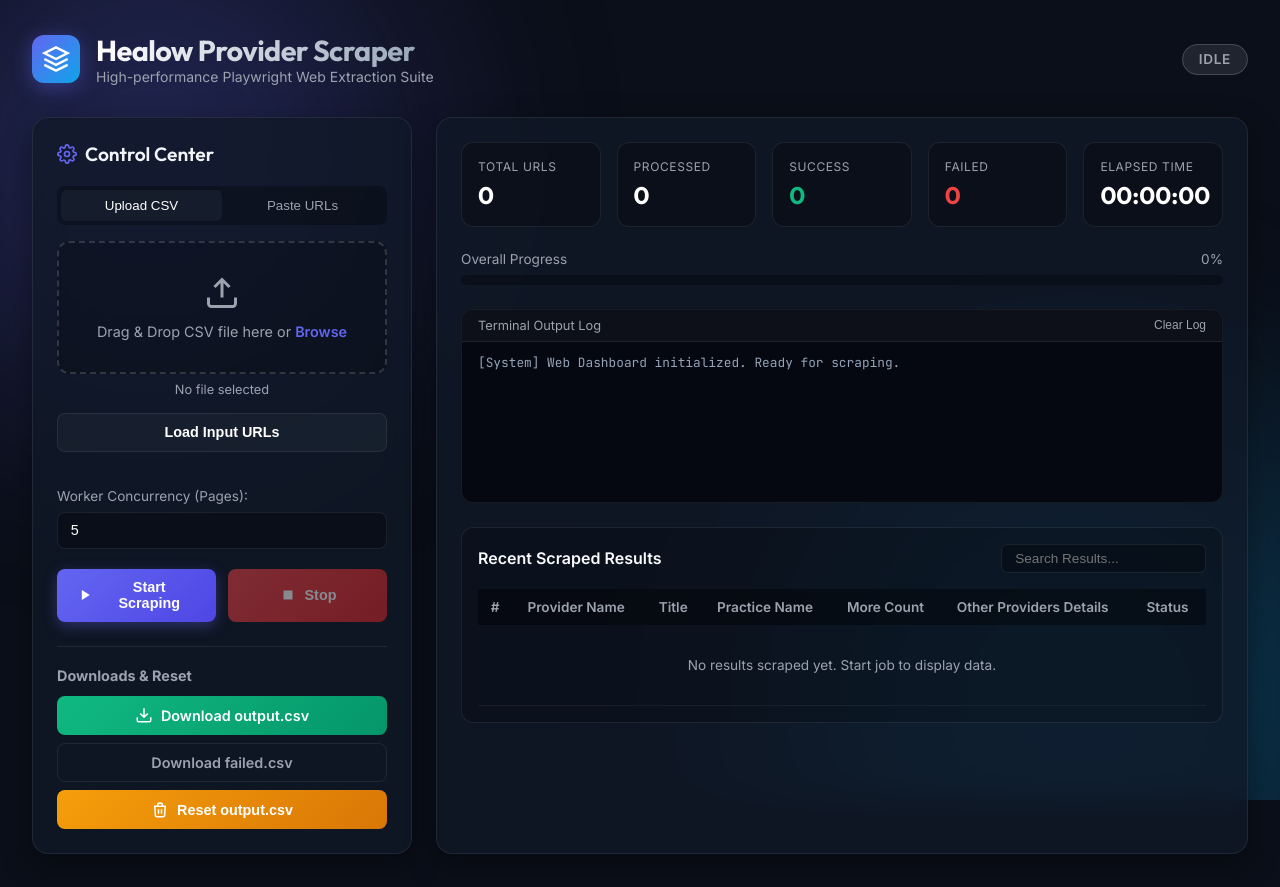
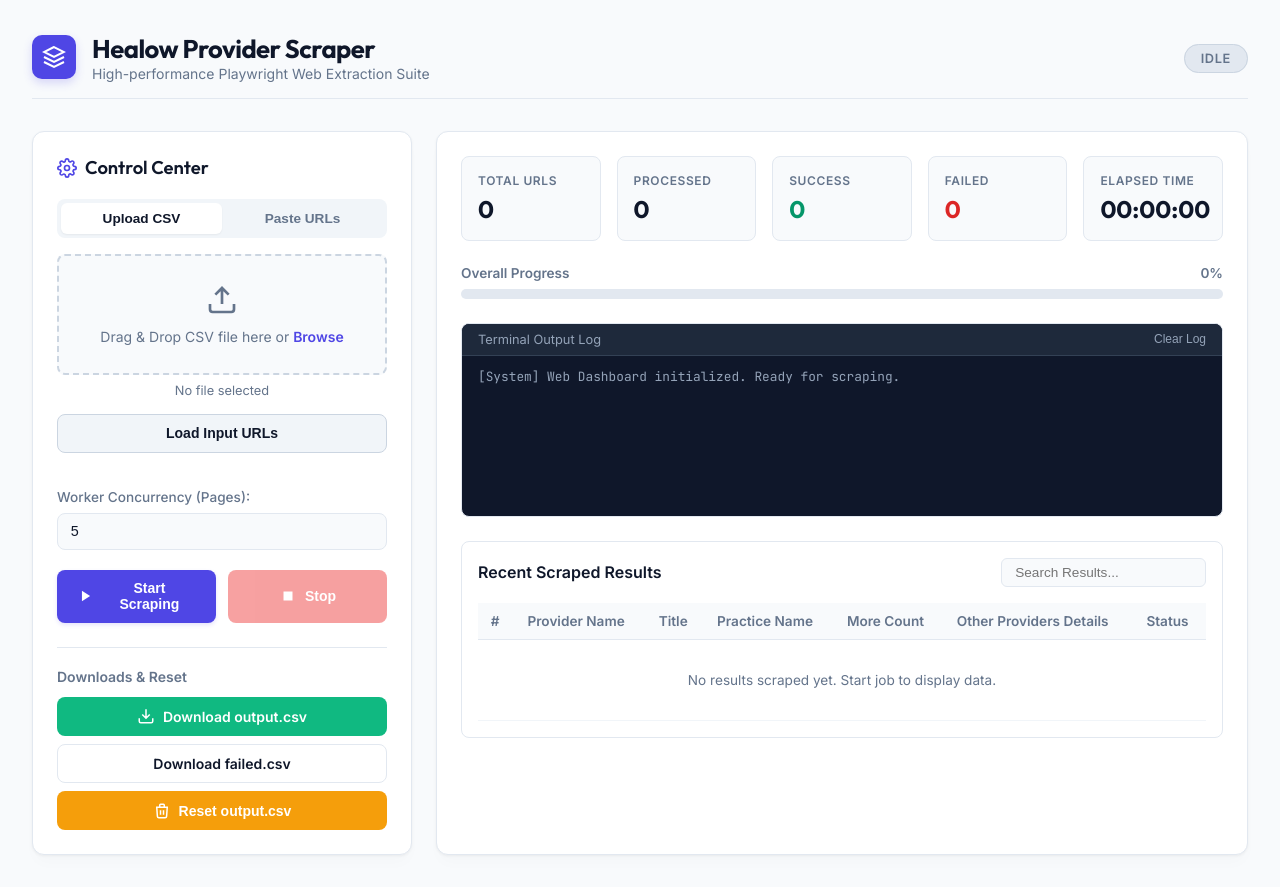
Before and after one commit to sonu2k1/Scrapper, a website: page public/index.html in a window 1280 px wide. Drawn offline with Linux system fonts and the light colour scheme; no server answers.

Commit message:
Redesign UI to clean, minimal white light theme

```diff
--- a/public/style.css
+++ b/public/style.css
@@ -1,16 +1,16 @@
 :root {
-  --bg-dark: #0b0f19;
-  --panel-bg: rgba(17, 24, 39, 0.75);
-  --panel-border: rgba(255, 255, 255, 0.08);
-  --primary: #6366f1;
-  --primary-hover: #4f46e5;
-  --secondary: #0ea5e9;
+  --bg-light: #f8fafc;
+  --panel-bg: #ffffff;
+  --panel-border: #e2e8f0;
+  --primary: #4f46e5;
+  --primary-hover: #4338ca;
+  --secondary: #0284c7;
   --success: #10b981;
   --danger: #ef4444;
   --warning: #f59e0b;
-  --text-main: #f9fafb;
-  --text-muted: #9ca3af;
-  --card-bg: rgba(31, 41, 55, 0.5);
+  --text-main: #0f172a;
+  --text-muted: #64748b;
+  --card-bg: #f1f5f9;
   --font-main: 'Inter', -apple-system, BlinkMacSystemFont, sans-serif;
   --font-display: 'Outfit', sans-serif;
   --font-mono: 'JetBrains Mono', monospace;
@@ -23,47 +23,15 @@
 }
 
 body {
-  background-color: var(--bg-dark);
+  background-color: var(--bg-light);
   color: var(--text-main);
   font-family: var(--font-main);
   min-height: 100vh;
   position: relative;
-  overflow-x: hidden;
 }
 
-/* Background Glowing Orbs */
 .background-globes {
-  position: fixed;
-  top: 0;
-  left: 0;
-  width: 100vw;
-  height: 100vh;
-  z-index: -1;
-  overflow: hidden;
-  pointer-events: none;
-}
-
-.globe {
-  position: absolute;
-  border-radius: 50%;
-  filter: blur(120px);
-  opacity: 0.25;
-}
-
-.globe-1 {
-  width: 500px;
-  height: 500px;
-  background: var(--primary);
-  top: -100px;
-  left: -100px;
-}
-
-.globe-2 {
-  width: 600px;
-  height: 600px;
-  background: var(--secondary);
-  bottom: -200px;
-  right: -100px;
+  display: none;
 }
 
 .app-container {
@@ -78,6 +46,8 @@ body {
   justify-content: space-between;
   align-items: center;
   margin-bottom: 2rem;
+  padding-bottom: 1rem;
+  border-bottom: 1px solid var(--panel-border);
 }
 
 .logo-group {
@@ -87,30 +57,28 @@ body {
 }
 
 .logo-icon {
-  width: 48px;
-  height: 48px;
-  background: linear-gradient(135deg, var(--primary), var(--secondary));
-  border-radius: 12px;
+  width: 44px;
+  height: 44px;
+  background: var(--primary);
+  border-radius: 10px;
   display: flex;
   align-items: center;
   justify-content: center;
   color: #fff;
-  box-shadow: 0 4px 20px rgba(99, 102, 241, 0.4);
+  box-shadow: 0 4px 10px rgba(79, 70, 229, 0.2);
 }
 
 .logo-icon svg {
-  width: 28px;
-  height: 28px;
+  width: 24px;
+  height: 24px;
 }
 
 h1 {
   font-family: var(--font-display);
-  font-size: 1.8rem;
+  font-size: 1.6rem;
   font-weight: 700;
+  color: var(--text-main);
   letter-spacing: -0.02em;
-  background: linear-gradient(to right, #fff, #94a3b8);
-  -webkit-background-clip: text;
-  -webkit-text-fill-color: transparent;
 }
 
 .subtitle {
@@ -121,32 +89,32 @@ h1 {
 .status-badge {
   padding: 0.4rem 1rem;
   border-radius: 9999px;
-  font-size: 0.85rem;
+  font-size: 0.8rem;
   font-weight: 600;
   text-transform: uppercase;
   letter-spacing: 0.05em;
-  background: rgba(156, 163, 175, 0.15);
+  background: #e2e8f0;
   color: var(--text-muted);
-  border: 1px solid rgba(156, 163, 175, 0.3);
+  border: 1px solid #cbd5e1;
 }
 
 .status-badge.running {
-  background: rgba(16, 185, 129, 0.2);
-  color: var(--success);
-  border-color: rgba(16, 185, 129, 0.4);
+  background: #d1fae5;
+  color: #047857;
+  border-color: #a7f3d0;
   animation: pulse 2s infinite;
 }
 
 .status-badge.stopped {
-  background: rgba(239, 68, 68, 0.2);
-  color: var(--danger);
-  border-color: rgba(239, 68, 68, 0.4);
+  background: #fee2e2;
+  color: #b91c1c;
+  border-color: #fca5a5;
 }
 
 .status-badge.completed {
-  background: rgba(99, 102, 241, 0.2);
-  color: var(--primary);
-  border-color: rgba(99, 102, 241, 0.4);
+  background: #e0e7ff;
+  color: #4338ca;
+  border-color: #c7d2fe;
 }
 
 @keyframes pulse {
@@ -170,23 +138,21 @@ h1 {
 /* Panel Styling */
 .panel {
   background: var(--panel-bg);
-  backdrop-filter: blur(16px);
-  -webkit-backdrop-filter: blur(16px);
   border: 1px solid var(--panel-border);
-  border-radius: 16px;
+  border-radius: 12px;
   padding: 1.5rem;
-  box-shadow: 0 10px 30px rgba(0, 0, 0, 0.4);
+  box-shadow: 0 1px 3px rgba(0, 0, 0, 0.05), 0 10px 15px -3px rgba(0, 0, 0, 0.02);
 }
 
 .panel-title {
   font-family: var(--font-display);
-  font-size: 1.2rem;
+  font-size: 1.15rem;
   font-weight: 600;
   display: flex;
   align-items: center;
   gap: 0.5rem;
   margin-bottom: 1.25rem;
-  color: #f1f5f9;
+  color: var(--text-main);
 }
 
 .panel-title svg {
@@ -198,7 +164,7 @@ h1 {
 /* Controls & Forms */
 .tabs {
   display: flex;
-  background: rgba(0, 0, 0, 0.3);
+  background: #f1f5f9;
   padding: 4px;
   border-radius: 8px;
   margin-bottom: 1rem;
@@ -210,20 +176,21 @@ h1 {
   border: none;
   background: none;
   color: var(--text-muted);
-  font-weight: 500;
+  font-weight: 600;
+  font-size: 0.85rem;
   border-radius: 6px;
   cursor: pointer;
   transition: all 0.2s;
 }
 
 .tab-btn.active {
-  background: var(--card-bg);
-  color: #fff;
+  background: #ffffff;
+  color: var(--text-main);
+  box-shadow: 0 1px 2px rgba(0, 0, 0, 0.05);
 }
 
 .tab-content {
   display: none;
-
 }
 
 .tab-content.active {
@@ -231,30 +198,30 @@ h1 {
 }
 
 .file-dropzone {
-  border: 2px dashed rgba(255, 255, 255, 0.15);
-  border-radius: 12px;
-  padding: 2rem 1rem;
+  border: 2px dashed #cbd5e1;
+  border-radius: 8px;
+  padding: 1.75rem 1rem;
   text-align: center;
   cursor: pointer;
   transition: all 0.2s;
-  background: rgba(0, 0, 0, 0.2);
+  background: #f8fafc;
   position: relative;
 }
 
 .file-dropzone:hover {
   border-color: var(--primary);
-  background: rgba(99, 102, 241, 0.05);
+  background: #f0fdf4;
 }
 
 .file-dropzone svg {
-  width: 36px;
-  height: 36px;
+  width: 32px;
+  height: 32px;
   color: var(--text-muted);
   margin-bottom: 0.5rem;
 }
 
 .file-dropzone p {
-  font-size: 0.9rem;
+  font-size: 0.875rem;
   color: var(--text-muted);
 }
 
@@ -285,7 +252,7 @@ h1 {
 textarea#urlsTextarea {
   width: 100%;
   height: 120px;
-  background: rgba(0, 0, 0, 0.3);
+  background: #f8fafc;
   border: 1px solid var(--panel-border);
   border-radius: 8px;
   padding: 0.75rem;
@@ -299,6 +266,7 @@ textarea#urlsTextarea {
 textarea#urlsTextarea:focus {
   outline: none;
   border-color: var(--primary);
+  background: #ffffff;
 }
 
 .setting-group {
@@ -308,6 +276,7 @@ textarea#urlsTextarea:focus {
 .setting-group label {
   display: block;
   font-size: 0.85rem;
+  font-weight: 500;
   color: var(--text-muted);
   margin-bottom: 0.5rem;
 }
@@ -315,11 +284,17 @@ textarea#urlsTextarea:focus {
 .setting-group input {
   width: 100%;
   padding: 0.6rem 0.8rem;
-  background: rgba(0, 0, 0, 0.3);
+  background: #f8fafc;
   border: 1px solid var(--panel-border);
   border-radius: 8px;
-  color: #fff;
+  color: var(--text-main);
   font-size: 0.9rem;
+}
+
+.setting-group input:focus {
+  outline: none;
+  border-color: var(--primary);
+  background: #ffffff;
 }
 
 /* Buttons */
@@ -331,7 +306,7 @@ textarea#urlsTextarea:focus {
   padding: 0.65rem 1.2rem;
   border-radius: 8px;
   font-weight: 600;
-  font-size: 0.9rem;
+  font-size: 0.875rem;
   cursor: pointer;
   border: none;
   transition: all 0.2s;
@@ -345,63 +320,62 @@ textarea#urlsTextarea:focus {
 }
 
 .btn-primary {
-  background: linear-gradient(135deg, var(--primary), var(--primary-hover));
+  background: var(--primary);
   color: #fff;
-  box-shadow: 0 4px 14px rgba(99, 102, 241, 0.35);
+  box-shadow: 0 2px 4px rgba(79, 70, 229, 0.15);
 }
 
 .btn-primary:hover:not(:disabled) {
-  transform: translateY(-1px);
-  box-shadow: 0 6px 20px rgba(99, 102, 241, 0.5);
+  background: var(--primary-hover);
 }
 
 .btn-secondary {
-  background: var(--card-bg);
-  color: #fff;
-  border: 1px solid var(--panel-border);
+  background: #f1f5f9;
+  color: var(--text-main);
+  border: 1px solid #cbd5e1;
   margin-bottom: 1rem;
 }
 
 .btn-secondary:hover {
-  background: rgba(55, 65, 81, 0.8);
+  background: #e2e8f0;
 }
 
 .btn-danger {
-  background: linear-gradient(135deg, #ef4444, #dc2626);
+  background: #ef4444;
   color: #fff;
 }
 
 .btn-danger:hover:not(:disabled) {
-  box-shadow: 0 4px 14px rgba(239, 68, 68, 0.4);
+  background: #dc2626;
 }
 
 .btn-success {
-  background: linear-gradient(135deg, #10b981, #059669);
+  background: #10b981;
   color: #fff;
 }
 
 .btn-success:hover {
-  box-shadow: 0 4px 14px rgba(16, 185, 129, 0.4);
+  background: #059669;
 }
 
 .btn-warning {
-  background: linear-gradient(135deg, #f59e0b, #d97706);
+  background: #f59e0b;
   color: #fff;
 }
 
 .btn-warning:hover:not(:disabled) {
-  box-shadow: 0 4px 14px rgba(245, 158, 11, 0.4);
+  background: #d97706;
 }
 
 .btn-outline {
-  background: transparent;
-  color: var(--text-muted);
+  background: #ffffff;
+  color: var(--text-main);
   border: 1px solid var(--panel-border);
 }
 
 .btn-outline:hover {
-  color: #fff;
-  border-color: rgba(255, 255, 255, 0.2);
+  background: #f8fafc;
+  border-color: #cbd5e1;
 }
 
 .btn:disabled {
@@ -424,7 +398,8 @@ textarea#urlsTextarea:focus {
 }
 
 .download-section h3 {
-  font-size: 0.9rem;
+  font-size: 0.875rem;
+  font-weight: 600;
   color: var(--text-muted);
   margin-bottom: 0.75rem;
 }
@@ -444,9 +419,9 @@ textarea#urlsTextarea:focus {
 }
 
 .stat-card {
-  background: rgba(0, 0, 0, 0.25);
+  background: #f8fafc;
   border: 1px solid var(--panel-border);
-  border-radius: 12px;
+  border-radius: 8px;
   padding: 1rem;
 }
 
@@ -454,6 +429,7 @@ textarea#urlsTextarea:focus {
   font-size: 0.75rem;
   color: var(--text-muted);
   text-transform: uppercase;
+  font-weight: 600;
   letter-spacing: 0.05em;
   margin-bottom: 0.35rem;
 }
@@ -462,11 +438,11 @@ textarea#urlsTextarea:focus {
   font-family: var(--font-display);
   font-size: 1.5rem;
   font-weight: 700;
-  color: #fff;
+  color: var(--text-main);
 }
 
-.stat-success .stat-value { color: var(--success); }
-.stat-failed .stat-value { color: var(--danger); }
+.stat-success .stat-value { color: #059669; }
+.stat-failed .stat-value { color: #dc2626; }
 
 /* Progress Bar */
 .progress-section {
@@ -477,6 +453,7 @@ textarea#urlsTextarea:focus {
   display: flex;
   justify-content: space-between;
   font-size: 0.85rem;
+  font-weight: 600;
   color: var(--text-muted);
   margin-bottom: 0.5rem;
 }
@@ -484,7 +461,7 @@ textarea#urlsTextarea:focus {
 .progress-bar-bg {
   width: 100%;
   height: 10px;
-  background: rgba(0, 0, 0, 0.3);
+  background: #e2e8f0;
   border-radius: 999px;
   overflow: hidden;
 }
@@ -492,16 +469,16 @@ textarea#urlsTextarea:focus {
 .progress-bar-fill {
   height: 100%;
   width: 0%;
-  background: linear-gradient(90deg, var(--primary), var(--secondary));
+  background: var(--primary);
   border-radius: 999px;
   transition: width 0.3s ease;
 }
 
 /* Terminal Log */
 .terminal-section {
-  background: #050811;
+  background: #0f172a;
   border: 1px solid var(--panel-border);
-  border-radius: 12px;
+  border-radius: 8px;
   overflow: hidden;
   margin-bottom: 1.5rem;
 }
@@ -511,16 +488,16 @@ textarea#urlsTextarea:focus {
   justify-content: space-between;
   align-items: center;
   padding: 0.5rem 1rem;
-  background: rgba(255, 255, 255, 0.03);
-  border-bottom: 1px solid var(--panel-border);
+  background: #1e293b;
+  border-bottom: 1px solid #334155;
   font-size: 0.8rem;
-  color: var(--text-muted);
+  color: #94a3b8;
 }
 
 .terminal-header button {
   background: none;
   border: none;
-  color: var(--text-muted);
+  color: #94a3b8;
   cursor: pointer;
   font-size: 0.75rem;
 }
@@ -538,6 +515,7 @@ textarea#urlsTextarea:focus {
   display: flex;
   flex-direction: column;
   gap: 0.25rem;
+  color: #f8fafc;
 }
 
 .log-line {
@@ -546,14 +524,14 @@ textarea#urlsTextarea:focus {
 }
 
 .log-line.info { color: #94a3b8; }
-.log-line.success { color: var(--success); }
-.log-line.error { color: var(--danger); }
+.log-line.success { color: #34d399; }
+.log-line.error { color: #f87171; }
 
 /* Table */
 .results-table-section {
-  background: rgba(0, 0, 0, 0.2);
+  background: #ffffff;
   border: 1px solid var(--panel-border);
-  border-radius: 12px;
+  border-radius: 8px;
   padding: 1rem;
 }
 
@@ -567,15 +545,22 @@ textarea#urlsTextarea:focus {
 .table-header h3 {
   font-size: 1rem;
   font-weight: 600;
+  color: var(--text-main);
 }
 
 .table-header input {
   padding: 0.4rem 0.8rem;
-  background: rgba(0, 0, 0, 0.3);
+  background: #f8fafc;
   border: 1px solid var(--panel-border);
   border-radius: 6px;
-  color: #fff;
+  color: var(--text-main);
   font-size: 0.85rem;
+}
+
+.table-header input:focus {
+  outline: none;
+  border-color: var(--primary);
+  background: #ffffff;
 }
 
 .table-container {
@@ -591,20 +576,22 @@ table {
 }
 
 th {
-  background: rgba(0, 0, 0, 0.4);
+  background: #f8fafc;
   padding: 0.6rem 0.8rem;
   color: var(--text-muted);
   font-weight: 600;
+  border-bottom: 1px solid var(--panel-border);
   position: sticky;
   top: 0;
 }
 
 td {
   padding: 0.6rem 0.8rem;
-  border-bottom: 1px solid rgba(255, 255, 255, 0.05);
+  border-bottom: 1px solid #f1f5f9;
   max-width: 250px;
   white-space: pre-wrap;
   word-break: break-word;
+  color: var(--text-main);
 }
 
 td.empty-msg {
@@ -620,5 +607,5 @@ td.empty-msg {
   font-weight: 600;
 }
 
-.badge-success { background: rgba(16, 185, 129, 0.2); color: var(--success); }
-.badge-failed { background: rgba(239, 68, 68, 0.2); color: var(--danger); }
+.badge-success { background: #d1fae5; color: #047857; }
+.badge-failed { background: #fee2e2; color: #b91c1c; }
```
